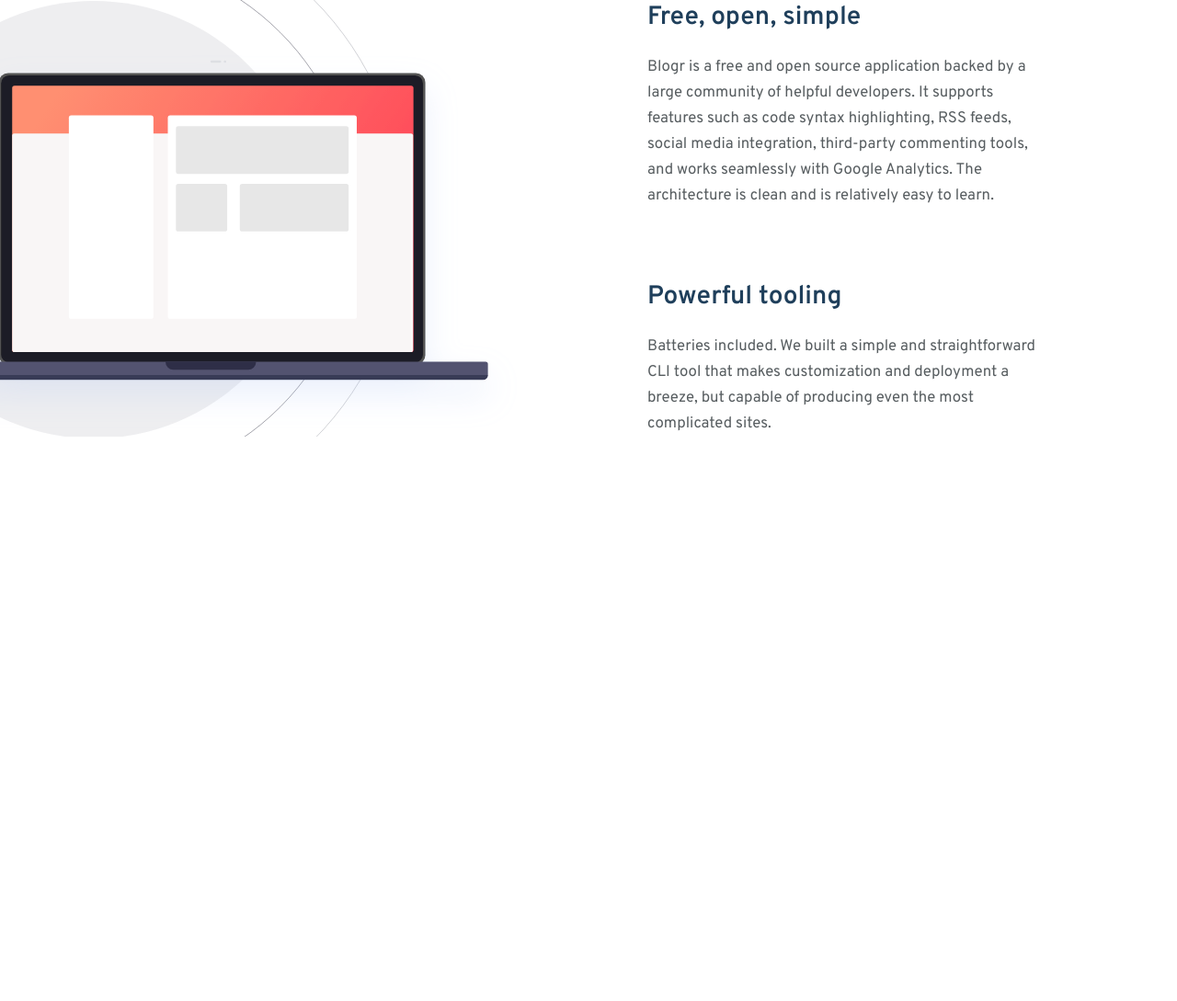
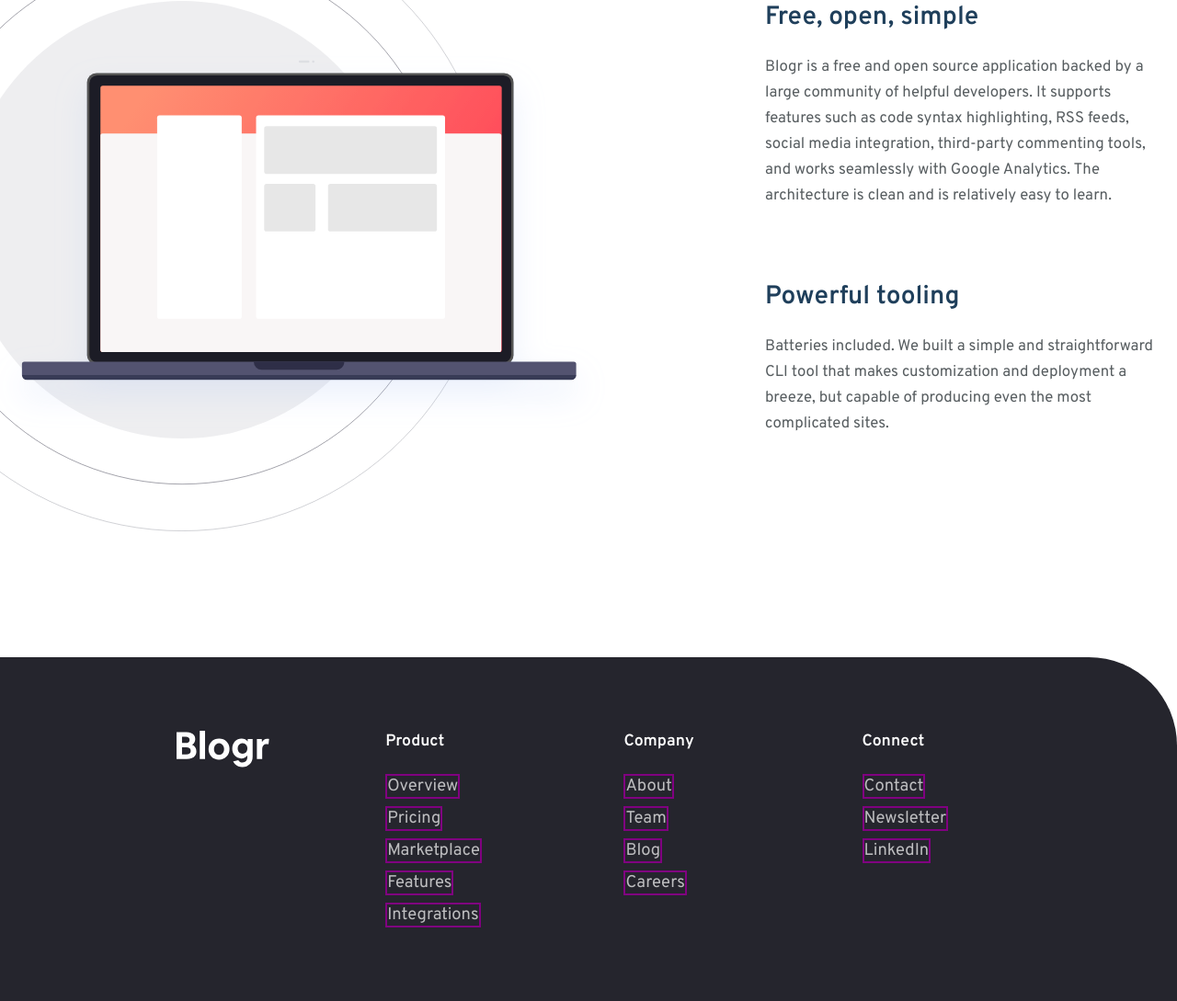
Before and after one commit to Kasp96/Blogr-landing-page, a plain HTML site: page index.html in a window 1280 px wide. Shown: the part 2255-3344 px from the top of the page at 92% size. Before the commit the page ends 2730 px from the top, so only its background shows below. Drawn offline with Linux system fonts and the light colour scheme.

Commit message:
Finish footer mobile/desktop

```diff
--- a/index.html
+++ b/index.html
@@ -126,38 +126,43 @@
         </div>
       </section>
     </main>
+
+    <footer class="footer">
+      <nav class="nav-2">
+        <div class="flex-group">
+          <img src="./images/logo.svg" alt="logo">
+        </div>
+        <div class="flex-group">
+          <h4>Product</h4>
+          <ul>
+            <li>Overview</li>
+            <li>Pricing</li>
+            <li>Marketplace</li>
+            <li>Features</li>
+            <li>Integrations</li>
+          </ul>
+        </div>
+        <div class="flex-group">
+          <h4>Company</h4>
+          <ul>
+            <li>About</li>
+            <li>Team</li>
+            <li>Blog</li>
+            <li>Careers
+            </li>
+          </ul>
+        </div>
+        <div class="flex-group">
+          <h4>Connect</h4>
+          <ul>
+            <li>Contact</li>
+            <li>Newsletter</li>
+            <li>LinkedIn</li>
+          </ul>
+        </div>
+      </nav>
+    </footer>
   </div>
-
-  <!--
-
-
-
-
-
-
-
-
-  Product
-
-  Overview
-  Pricing
-  Marketplace
-  Features
-  Integrations
-
-  Company
-
-  About
-  Team
-  Blog
-  Careers
-
-  Connect
-
-  Contact
-  Newsletter
-  LinkedIn  -->
-
 
 
   <script type="module" src="script.js"></script>
--- a/style.css
+++ b/style.css
@@ -258,6 +258,43 @@
 	margin-bottom: 7rem;
 }
 
+.footer {
+	margin-top: 6rem;
+	padding: 4rem 0;
+	background-color: var(--clr-neutral-900);
+	border-top-right-radius: 6rem;
+	font-family: var(--ff-overpass);
+}
+
+.nav-2 {
+	display: flex;
+	flex-direction: column;
+	align-items: center;
+	gap: 3rem;
+}
+.nav-2 img {
+	margin-bottom: 2rem;
+}
+
+.nav-2 h4 {
+	margin-bottom: 1.5rem;
+	font-size: 1.1rem;
+	color: var(--clr-neutral-100);
+}
+/* .nav-2 li:hover {
+	border-bottom: 2px solid var(--clr-neutral-100);
+} */
+
+.nav-2 li {
+	font-size: 1.15rem;
+	color: var(--clr-neutral-150);
+	cursor: pointer;
+	border: 2px solid purple;
+}
+.flex-group li:not(:last-child) {
+	margin-bottom: 0.5rem;
+}
+
 @media (min-width: 62rem) {
 	.burger-open {
 		display: none;
@@ -371,6 +408,39 @@
 	.third-section .column:last-of-type {
 		padding-left: 5rem;
 	}
+
+	.footer {
+		margin-top: 15rem;
+		padding: 5rem 0;
+
+		text-align: left;
+	}
+	.nav-2 {
+		align-items: flex-start;
+		flex-direction: row;
+	}
+	.nav-2 img {
+		margin-left: 2rem;
+	}
+
+	.nav-2 ul {
+		display: flex;
+		/* flex-direction: column; */
+		flex-wrap: wrap;
+		max-width: 50px;
+	}
+
+	.nav-2 li {
+		display: inline-block;
+	}
+	/* .footer .flex-group:not(:last-child) {
+		margin-right: 10rem;
+
+	} */
+
+	.footer .flex-group {
+		flex: 0 0 22%;
+	}
 }
 
 @media (min-width: 75rem) {
@@ -386,11 +456,7 @@
 	}
 
 	.third-section .columns {
-		gap: 10rem;
-	}
-
-	.third-section .column:first-of-type {
-		margin-left: -6rem;
+		gap: 12rem;
 	}
 
 	.third-section .column:last-of-type {
@@ -404,10 +470,12 @@
 	.second-section .column img {
 		margin-left: 7.5rem;
 	}
-	.third-section .columns {
-		margin-right: 10rem;
+
+	.third-section .column:first-of-type {
+		margin-left: -5rem;
+		scale: 0.95;
 	}
 	.third-section .column:last-of-type {
-		padding-right: 10rem;
+		padding-right: 7.5rem;
 	}
 }
```
